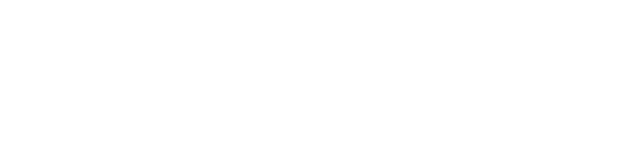
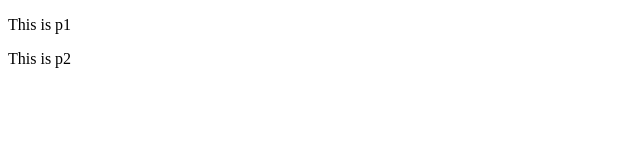
Before and after one commit to y1choi/l2, a plain HTML site: page index.html in a window 1280 px wide. Shown: the whole page, without its empty margins (0-640 px from the left). Drawn offline with Linux system fonts and the light colour scheme.

Commit message:
Update index.html

```diff
--- a/index.html
+++ b/index.html
@@ -3,5 +3,7 @@
 <html>
 <body>
 <title> Hi, whats up </title>
+  <p> This is p1 </p>
+  <p> This is p2 </p>
   </body>
 </html>
```
